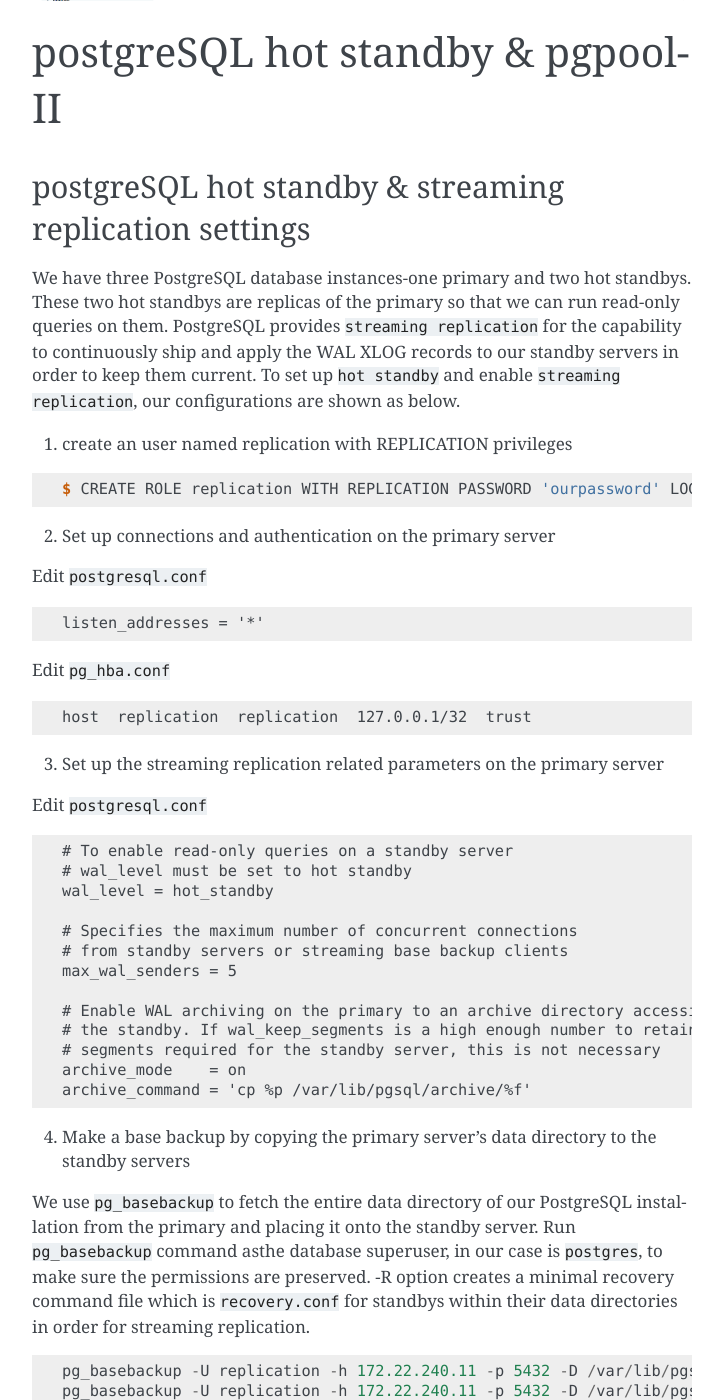
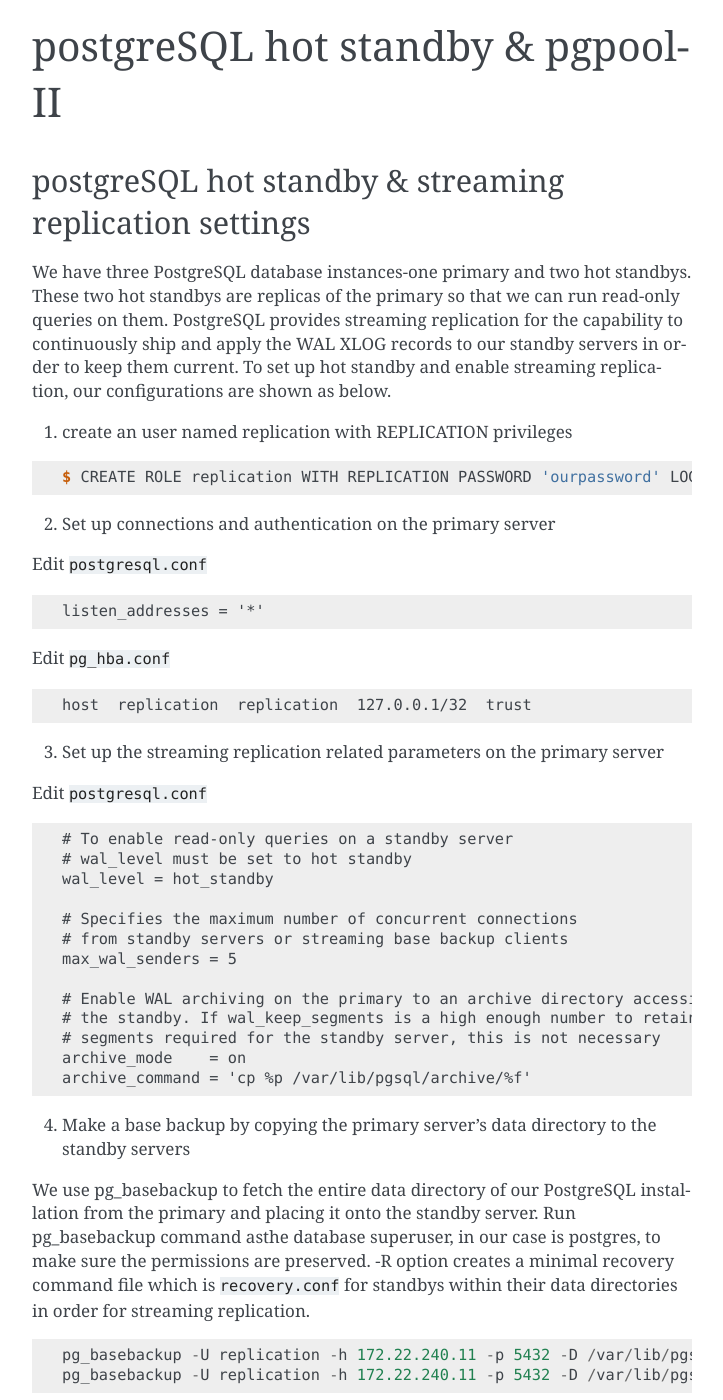
Before and after one commit to SDU-eScience/Documentation, a Sphinx documentation site: the page built from docs/source/index.rst, in a window 1280 px wide and 1400 px high, scrolled down 11439 px. Shown: the whole window, without its empty margins (388-1111 px from the left). Built offline with Sphinx 7.4.7, drawn with Linux system fonts in a browser that asks for light colours; some of the changed text lies outside the part shown.

Commit message:
removing unnessary double quotes

```diff
--- a/docs/source/index.rst
+++ b/docs/source/index.rst
@@ -356,7 +356,7 @@
 
 filebeat configuration
 ^^^^^^^^^^^^^^^^^^^^^^
-Filebeat configuration file is in YAML format, which locates at ``/etc/filebeat/filebeat.yml``. Under ``paths`` sub section which belongs to the ``Filebeat prospectors`` section, we commented out the default and added new entries to specify the path for the iRODS's log file.
+Filebeat configuration file is in YAML format, which locates at ``/etc/filebeat/filebeat.yml``. Under paths sub section which belongs to the Filebeat prospectors section, we commented out the default and added new entries to specify the path for the iRODS's log file.
 
 .. code-block:: yml
 
@@ -419,7 +419,7 @@
 kibana configuration
 ^^^^^^^^^^^^^^^^^^^^^
 
-We used a Kibana dashboard to monitor our iRODS grid. The Kibana service currently is running on unit03.esciencecloud.sdu.dk with port 5601. So you need to forward this port from your local terminal if you want to access Kibana with ``http://localhost:5601`` throug your local browser.
+We used a Kibana dashboard to monitor our iRODS grid. The Kibana service currently is running on the index node with port 5601. So you need to forward this port from your local terminal if you want to access Kibana web portal with ``http://localhost:5601`` throug your local browser.
 
 Forward the port 5601 from your local terminal.
 
@@ -428,7 +428,7 @@
    ssh -L 5601:172.22.240.12:5601 username@130.225.164.200 -N
 
 
-Access Kibana web portal with ``http://localhost:5601`` and click the ``audit_log2`` on the left side. The Kibana dashboard looks like the following in our case.
+Access Kibana web portal with ``http://localhost:5601`` and click the ``audit_log2`` index on the left side. The Kibana dashboard for monitoring our iRODS grid looks like the following.
 
 .. figure::  images/kibana.png
    :align:   center
@@ -438,7 +438,7 @@
 ==================================
 postgreSQL hot standby & streaming replication settings
 -------------------------------------------------------
-We have three PostgreSQL database instances-one primary and two hot standbys. These two hot standbys are replicas of the primary so that we can run read-only queries on them. PostgreSQL provides ``streaming replication`` for the capability to continuously ship and apply the WAL XLOG records to our standby servers in order to keep them current. To set up ``hot standby`` and enable ``streaming replication``, our configurations are shown as below.
+We have three PostgreSQL database instances-one primary and two hot standbys. These two hot standbys are replicas of the primary so that we can run read-only queries on them. PostgreSQL provides streaming replication for the capability to continuously ship and apply the WAL XLOG records to our standby servers in order to keep them current. To set up hot standby and enable streaming replication, our configurations are shown as below.
 
 1. create an user named replication with REPLICATION privileges
 
@@ -485,7 +485,7 @@
 
 4. Make a base backup by copying the primary server's data directory to the standby servers
 
-We use ``pg_basebackup`` to fetch the entire data directory of our PostgreSQL installation from the primary and placing it onto the standby server. Run ``pg_basebackup`` command asthe database superuser, in our case is ``postgres``, to make sure the permissions are preserved. -R option creates a minimal recovery command file which is ``recovery.conf`` for standbys within their data directories in order for streaming replication.
+We use pg_basebackup to fetch the entire data directory of our PostgreSQL installation from the primary and placing it onto the standby server. Run pg_basebackup command asthe database superuser, in our case is postgres, to make sure the permissions are preserved. -R option creates a minimal recovery command file which is ``recovery.conf`` for standbys within their data directories in order for streaming replication.
 
 .. code-block:: psql
 
@@ -518,7 +518,7 @@
 -------------------
 The pgpool-II user account
 ^^^^^^^^^^^^^^^^^^^^^^^^^^^
-Add a Unix user account to run pgpool-II. The user name is ``pgpool``.
+Add a Unix user account to run pgpool-II. The user name is pgpool.
 
 .. code-block:: bash
 
@@ -527,13 +527,13 @@
 
 Configuring pcp.conf
 ^^^^^^^^^^^^^^^^^^^^
-PCP commands are UNIX commands which manipulate pgpool-II via the network. A PCP user and password for us has been declared in ``pcp.conf`` in ``/etc`` directory. A user ``postgres`` and its associated password has been written as one line using the following format:
+PCP commands are UNIX commands which manipulate pgpool-II via the network. A PCP user and password for us has been declared in ``pcp.conf`` in ``/etc`` directory. A user postgres and its associated password has been written as one line using the following format:
 
 .. code-block:: text-only
 
    postgres:[md5 encrypted password]
 
-[md5 encrypted password] can be produced with the ``pg_md5`` command. The following command used to generate the ``md5 encrypted password`` for ``postgres`` user for us.
+[md5 encrypted password] can be produced with the pg_md5 command. The following command used to generate the md5 encrypted password for postgres user for us.
 
 .. code-block:: bash
 
@@ -620,7 +620,7 @@
 
 * load balancing settings
 
-We enabled ``load balancing`` so that pgpool-II could send the writing queries to the primay node, and other queries got load balanced among all backend nodes. To which node the  load balancing mechanism sends read queries is decided at the session start time and will not be changed until the session ends. For more information on which query should be     sent to which node in ``load balancing`` in ``streaming replication`` mode, please refer to `<http://www.pgpool.net/docs/latest/en/html/runtime-config-load-balancing.html>`_.
+We enabled load balancing so that pgpool-II could send the writing queries to the primay node, and other queries got load balanced among all backend nodes. To which node the load balancing mechanism sends read queries is decided at the session start time and will not be changed until the session ends. For more information on which query should be sent to which node in load balancing in streaming replication mode, please refer to `<http://www.pgpool.net/docs/latest/en/html/runtime-config-load-balancing.html>`_.
 
 
 postgreSQL clusters
```
Also changed, not shown: other parts of docs/source/index.rst (+6 -6 lines).
